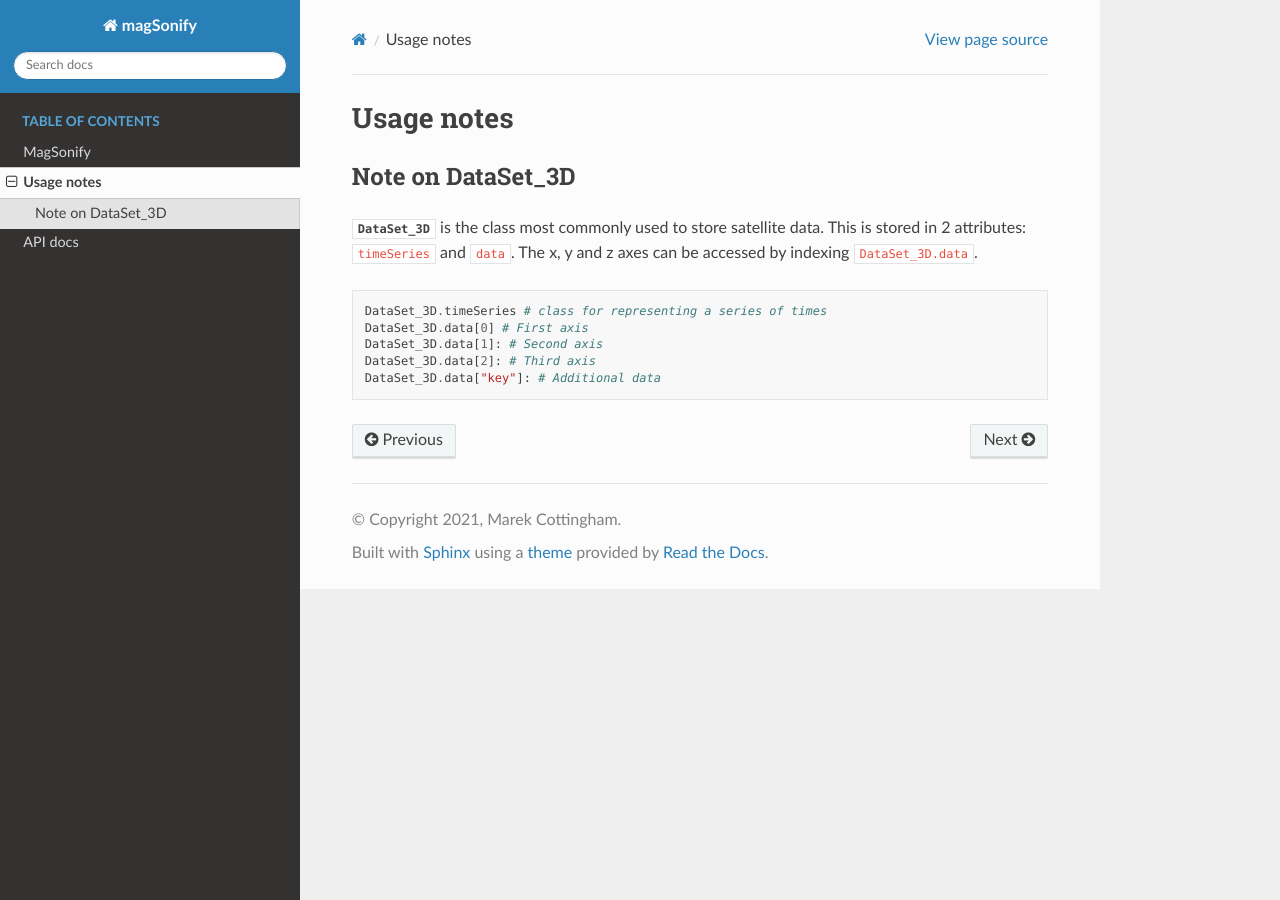
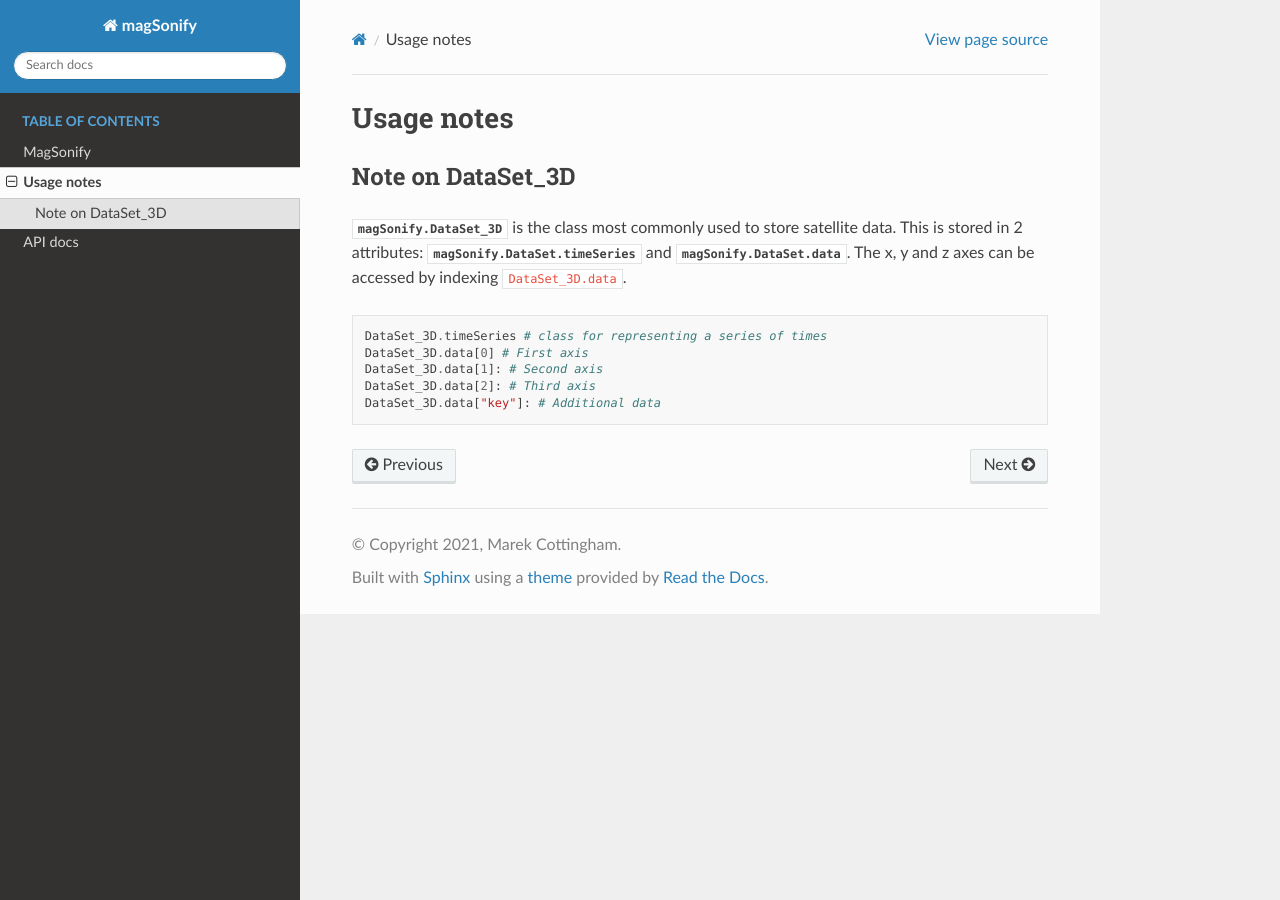
Before and after one commit to marek-cottingham/magSonify, a Sphinx documentation site: the page built from docs/src/usage_notes.rst, in a window 1280 px wide. Built offline with Sphinx 7.4.7 and the Read the Docs theme 2.0.0, drawn with Linux system fonts in a browser that asks for light colours.

Commit message:
Docs updated - Added a header

```diff
--- a/docs/src/apidocs.rst
+++ b/docs/src/apidocs.rst
@@ -38,6 +38,8 @@
     :undoc-members:
     :special-members: __eq__, __getitem__
 
+generateTimeSeries
+*******************
 .. autofunction:: magSonify.generateTimeSeries
 
 Simulate Data
--- a/docs/src/usage_notes.rst
+++ b/docs/src/usage_notes.rst
@@ -3,8 +3,9 @@
 
 Note on DataSet_3D
 ---------------------
-:class:`DataSet_3D` is the class most commonly used to store satellite data.
-This is stored in 2 attributes: ``timeSeries`` and ``data``.
+:class:`magSonify.DataSet_3D` is the class most commonly used to store satellite data.
+This is stored in 2 attributes: :attr:`magSonify.DataSet.timeSeries` and
+:attr:`magSonify.DataSet.data`.
 The x, y and z axes can be accessed by indexing ``DataSet_3D.data``.
 
 ::
```
Also changed, not shown: 8 other files.
